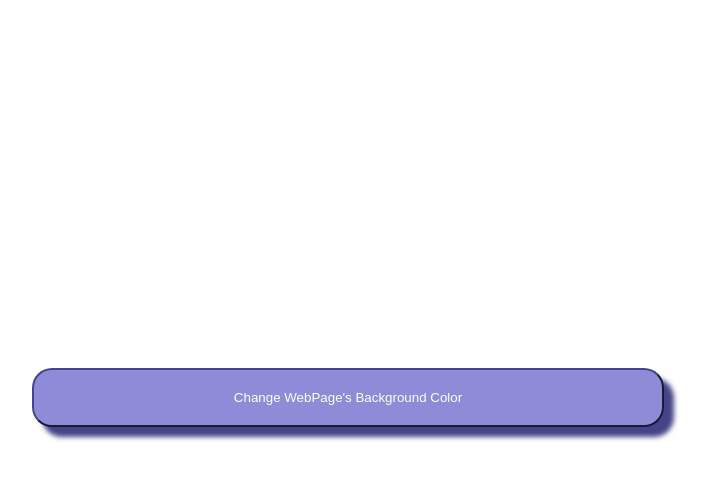
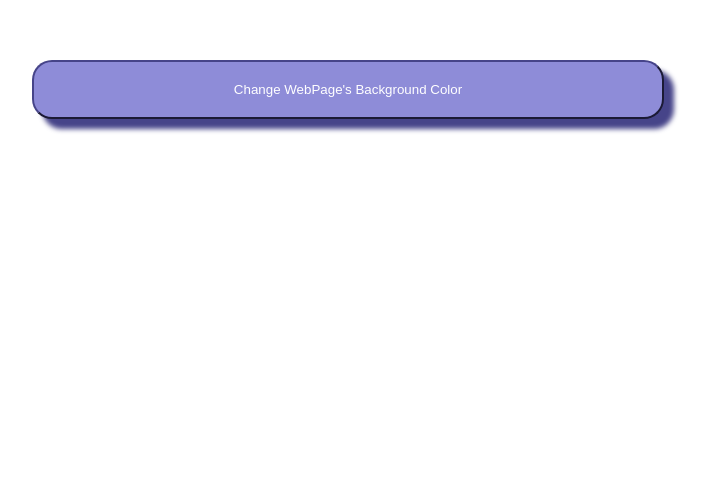
Before and after one commit to HulyaMartli/Codecademy-1-BGColorChanger, a plain HTML site: page index.html in a window 1280 px wide. Shown: the part 264-744 px from the top of the page, without its empty margins (292-1001 px from the left). Drawn offline with Linux system fonts and the light colour scheme.

Commit message:
button centered

```diff
--- a/css/style.css
+++ b/css/style.css
@@ -1,7 +1,5 @@
 button {
-    display: block;
-    margin-top: 50%;
-    margin-left: 25%;
+    margin: 25%;
     padding: 20px;
     width: 50%;
     border-radius: 20px;
```
